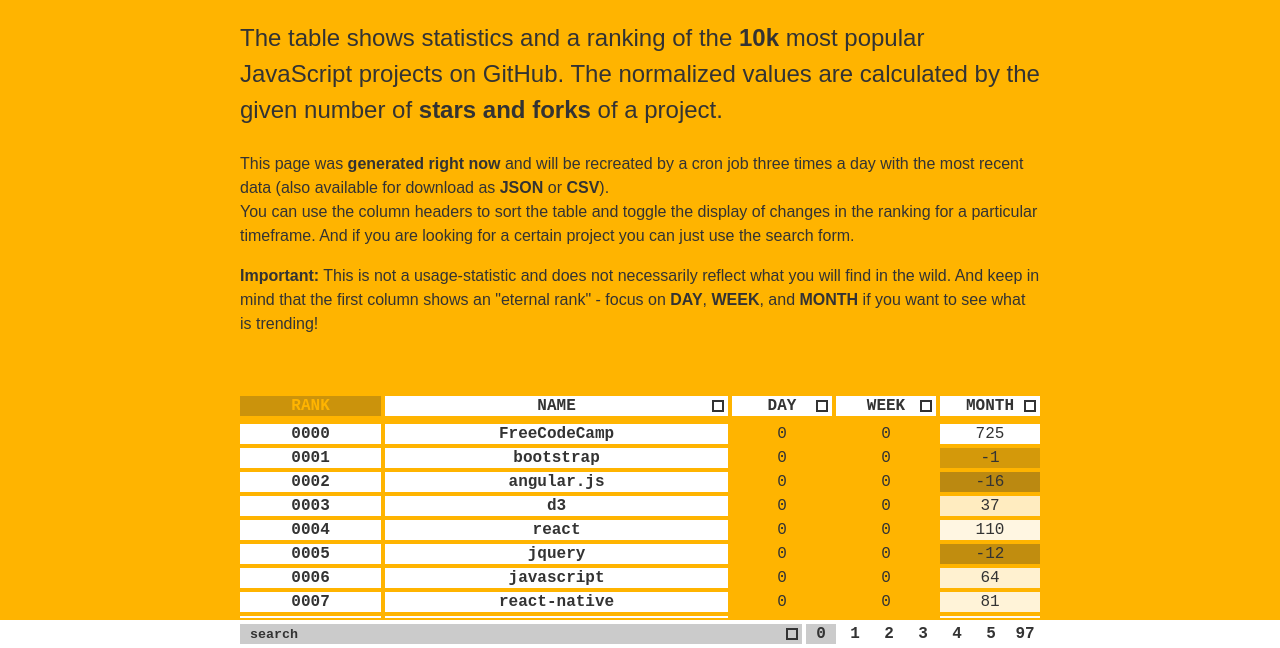
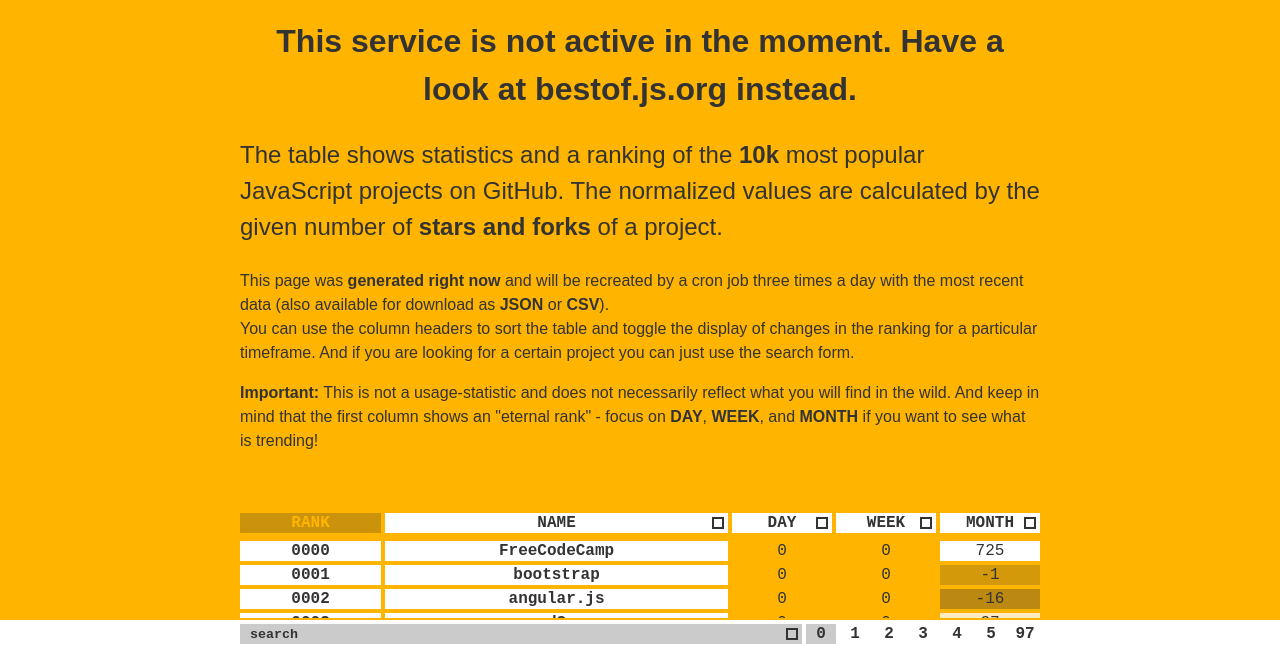
Before and after one commit to js-org/stats.js.org, a Jekyll site: the page built from index.html, in a window 1280 px wide and 900 px high, cut to the strip 252-900 px from the top of the window. Built offline with Jekyll 4.4.1, drawn with Linux system fonts in a browser that asks for light colours; some web fonts are replaced.

Commit message:
downtime
sorry!

```diff
--- a/index.html
+++ b/index.html
@@ -9,7 +9,8 @@
 bg: true
 dyn: true
 ---
-
+<h1 style="text-align:center">This service is not active in the moment. Have a look at <a href="http://bestof.js.org/" rel="nofollow">bestof.js.org
+</a> instead.</h1>
 <p class="bigger">The table shows statistics and a ranking of the <strong>10k</strong> most popular JavaScript projects on GitHub. The normalized values are calculated by the given number of <strong>stars and forks</strong> of a project.</p>
    <p>This page was <strong>generated <span id="gen">{{ site.time }}</span></strong> and will be recreated by a cron job three times a day with the most recent data (also available for download as <a href="10kJS.json" title="10kJS.json" rel="nofollow" target="_blank">JSON</a> or <a href="10kJS.csv" title="10kJS.csv" rel="nofollow" target="_blank">CSV</a>).<br>You can use the column headers to sort the table and toggle the display of changes in the ranking for a particular timeframe. And if you are looking for a certain project you can just use the search form.</p>
    <p><strong>Important:</strong> This is not a usage-statistic and does not necessarily reflect what you will find in the wild. And keep in mind that the first column shows an "eternal rank" - focus on <strong>DAY</strong>, <strong>WEEK</strong>, and <strong>MONTH</strong> if you want to see what is trending!</p>
```
